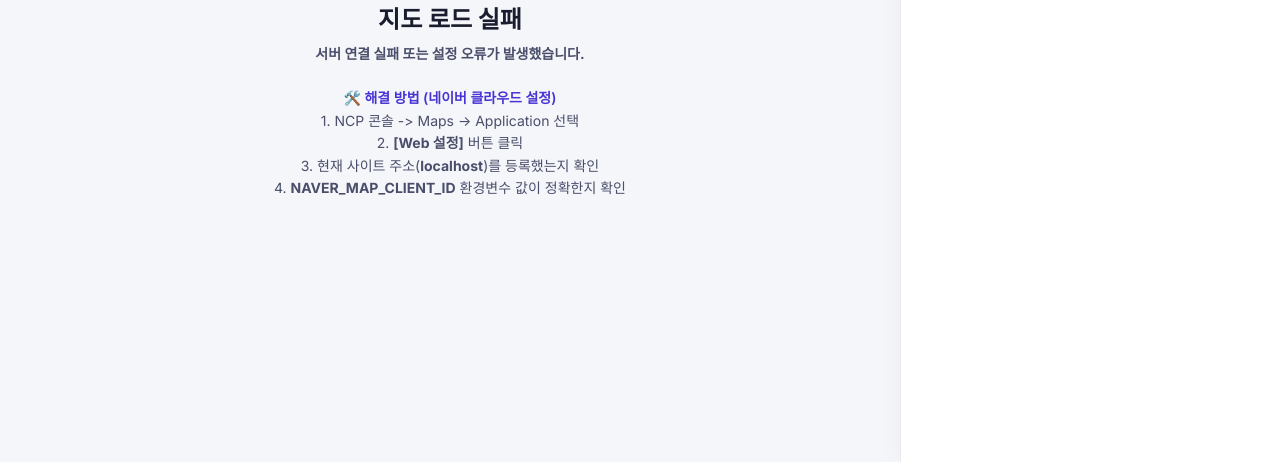
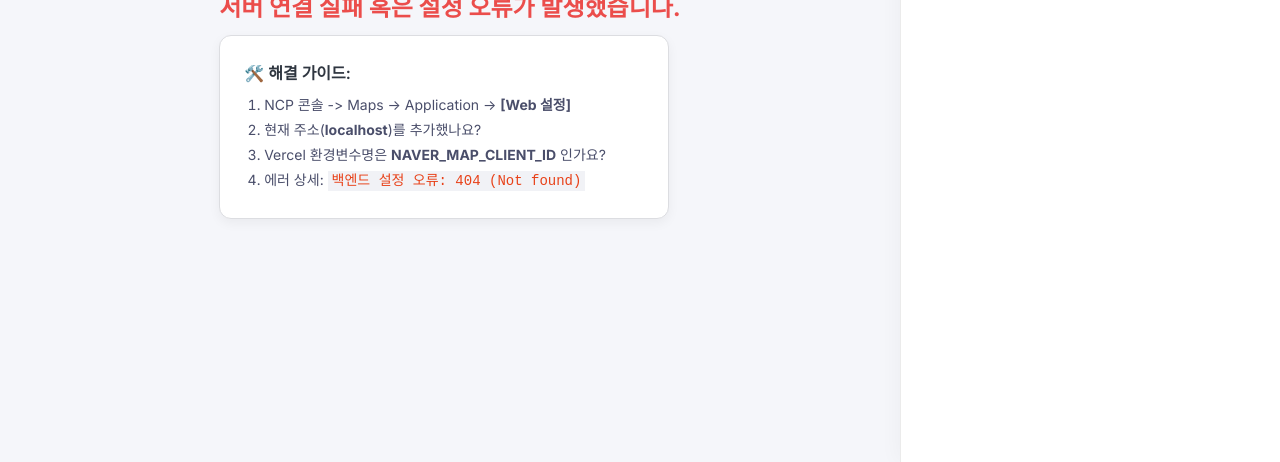
Before and after one commit to ktm9898/sangkwon-analysis, a website: page index.html in a window 1280 px wide. Shown: the part 338-800 px from the top of the page. Drawn offline with Linux system fonts and the light colour scheme; no server answers.

Commit message:
security_and_debug_push

```diff
--- a/index.html
+++ b/index.html
@@ -228,59 +228,64 @@
      */
     async function initAppWithDynamicConfig() {
       try {
+        console.log('🔍 지도 설정 가져오는 중...');
         // 1. 백엔드에서 환경변수(MAP ID) 가져오기
         const configRes = await fetch('/api/config');
-        if (!configRes.ok) throw new Error('설정 정보를 가져올 수 없습니다.');
+        if (!configRes.ok) {
+           const errText = await configRes.text();
+           throw new Error(`백엔드 설정 오류: ${configRes.status} (${errText})`);
+        }
         const config = await configRes.json();
         const clientId = config.naverMapClientId;
 
         if (!clientId || clientId === 'YOUR_NCP_CLIENT_ID' || clientId === 'u5mtazxcnw') {
-          showMapError('네이버 지도 Client ID가 설정되지 않았습니다.');
+          showMapError('네이버 지도 Client ID가 비어있거나 잘못되었습니다.', 'Vercel 환경변수 (NAVER_MAP_CLIENT_ID)를 확인해 주세요.');
           return;
         }
 
+        console.log('✅ 맵 ID 감지 성공, SDK 로드 중...');
         // 2. 네이버 지도 SDK 스크립트 생성 및 로드
         const script = document.createElement('script');
         script.type = 'text/javascript';
-        // geocoder 서브모듈 필수
         script.src = `https://openapi.map.naver.com/openapi/v3/maps.js?ncpClientId=${clientId}&submodules=geocoder`;
 
         script.onload = () => {
-          console.log('✅ 네이버 지도 SDK 로드 완료');
+          console.log('✅ 지도 SDK 로드 완료');
           const checkMaps = setInterval(() => {
             if (typeof naver !== 'undefined' && naver.maps) {
               clearInterval(checkMaps);
               App.init();
             }
-          }, 50);
+          }, 100);
         };
 
         script.onerror = () => {
-          showMapError('지도 SDK 로드 중 오류가 발생했습니다.');
+          showMapError('지도 SDK 로드 중 네트워크 오류가 발생했습니다.', 'NCP 콘솔의 [Web 설정]에 현재 도메인이 등록되어 있는지 확인해 주세요.');
         };
 
         document.head.appendChild(script);
 
       } catch (err) {
         console.error('App 초기화 오류:', err);
-        showMapError('서버 연결 실패 또는 설정 오류가 발생했습니다.');
+        showMapError('서버 연결 실패 혹은 설정 오류가 발생했습니다.', err.message);
       }
     }
 
-    function showMapError(msg) {
+    function showMapError(title, msg) {
       document.getElementById('map').innerHTML = `
         <div style="display: flex; align-items: center; justify-content: center; height: 100%; background: #f5f6fa; color: #1a1d2e; font-family: 'Inter', sans-serif; text-align: center; padding: 40px;">
           <div>
-            <div style="font-size: 48px; margin-bottom: 16px;">⚠️</div>
-            <h2 style="margin-bottom: 8px;">지도 로드 실패</h2>
-            <p style="color: #4a4e6a; font-size: 14px; line-height: 1.6;">
-              <b>${msg}</b><br><br>
-              <span style="font-weight: 600; color: #4834d4;">🛠️ 해결 방법 (네이버 클라우드 설정)</span><br>
-              1. NCP 콘솔 -> Maps -> Application 선택<br>
-              2. <b>[Web 설정]</b> 버튼 클릭<br>
-              3. 현재 사이트 주소(<b>${window.location.hostname}</b>)를 등록했는지 확인<br>
-              4. <b>NAVER_MAP_CLIENT_ID</b> 환경변수 값이 정확한지 확인
-            </p>
+            <div style="font-size: 48px; margin-bottom: 24px;">⛔</div>
+            <h2 style="margin-bottom: 12px; color: #eb4d4b;">${title}</h2>
+            <div style="background: #ffffff; padding: 24px; border-radius: 12px; border: 1px solid #dcdde1; text-align: left; max-width: 450px; box-shadow: 0 4px 12px rgba(0,0,0,0.05);">
+              <p style="color: #2f3640; font-weight: 600; margin-bottom: 8px;">🛠️ 해결 가이드:</p>
+              <ol style="margin: 0; padding-left: 20px; color: #4a4e6a; font-size: 14px; line-height: 1.8;">
+                <li>NCP 콘솔 -> Maps -> Application -> <b>[Web 설정]</b></li>
+                <li>현재 주소(<b>${window.location.hostname}</b>)를 추가했나요?</li>
+                <li>Vercel 환경변수명은 <b>NAVER_MAP_CLIENT_ID</b> 인가요?</li>
+                <li>에러 상세: <code style="background: #f1f2f6; padding: 2px 4px; color: #e84118;">${msg}</code></li>
+              </ol>
+            </div>
           </div>
         </div>
       `;
```
